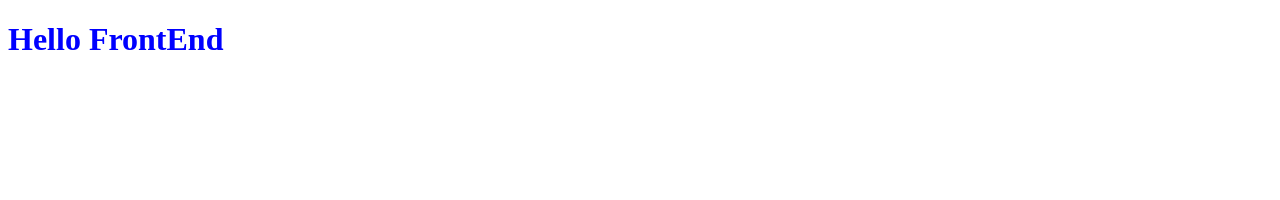
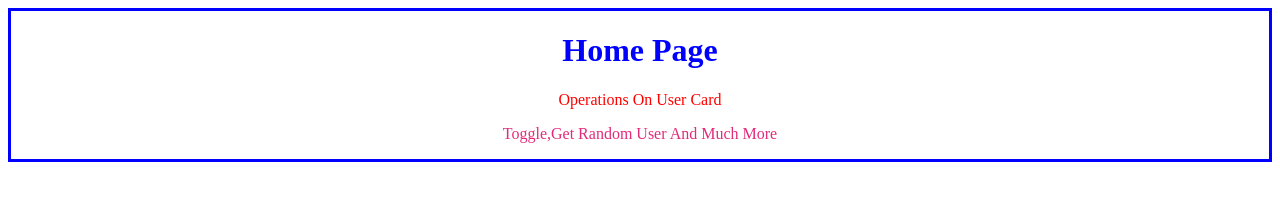
Before and after one commit to HARINIREDDY08/autosuggest, a website: page FrontEnd/index.html in a window 1280 px wide. Drawn offline with Linux system fonts and the light colour scheme.

Commit message:
update home page

```diff
--- /dev/null
+++ b/FrontEnd/index.css
@@ -0,0 +1,20 @@
+h1{
+    color:blue;
+}
+
+#home-intro{
+    text-align:center;
+    border: 3px;
+    border-color:black;
+    border-style:solid;
+    border: 3px solid blue;
+}
+#home-intro:hover{
+    background-color:greenyellow;
+}
+#p1{
+    color:red;
+}
+#p2{
+    color:rgb(226, 43, 122);
+}
--- a/FrontEnd/index.html
+++ b/FrontEnd/index.html
@@ -4,8 +4,14 @@
     <meta charset="UTF-8">
     <meta name="viewport" content="width=device-width, initial-scale=1.0">
     <title>Document</title>
+    <link rel="Stylesheet" href="index.css">
 </head>
 <body>
-    <h1 style="color:blue">Hello FrontEnd</h1>
+    <div id="home-intro">
+    <h1> Home Page </h1>
+    <p id="p1"> Operations On User Card </p>
+    <p id="p2"> Toggle,Get Random User And Much More</p>
+    </div>
+    <script src="index.js"></script>
 </body>
 </html>
--- /dev/null
+++ b/FrontEnd/index.js
@@ -0,0 +1,2 @@
+console.log("Hello from JS");
+alert("Hello from JS");
```
